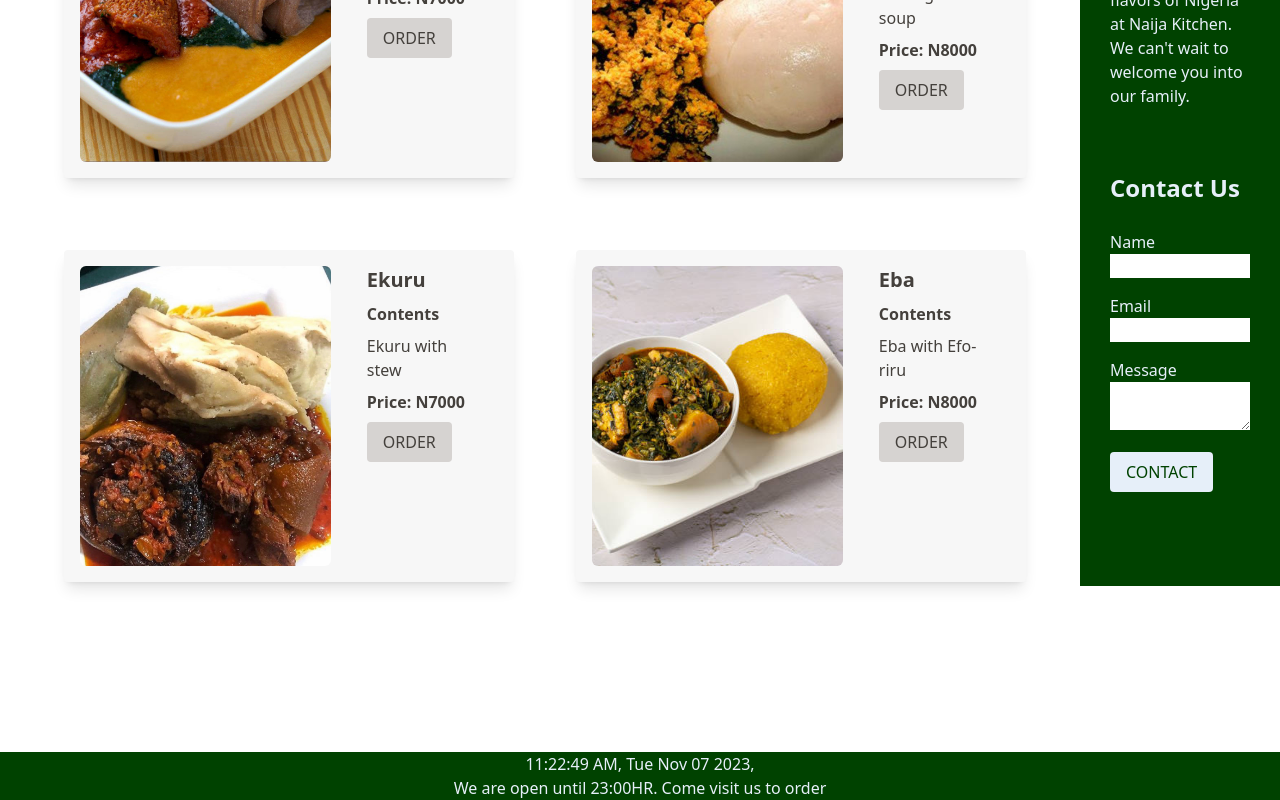
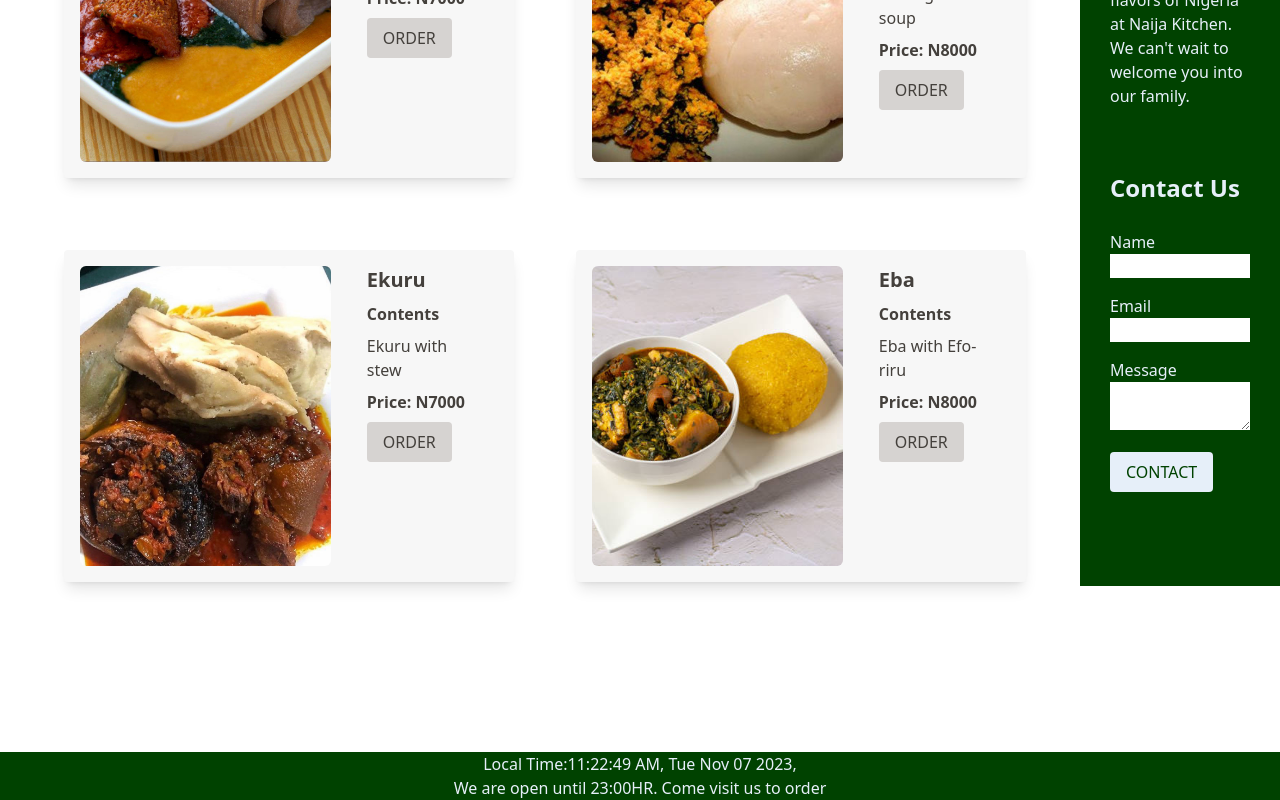
Before and after one commit to KBandipo/Naija-Kitchen-Landpage-with-React, a React (Vite) app: page / in a window 1280 px wide. Shown: the part 1232-2032 px from the top of the page. Built offline with nearby package versions, Linux system fonts and the light colour scheme.

Commit message:
Add text to Footer

```diff
--- a/src/assets/component/Footer.jsx
+++ b/src/assets/component/Footer.jsx
@@ -7,6 +7,8 @@ function Footer() {
   return (
     <footer className="text-[ #e6eff9] mx-auto bg-[#004200] ">
       <h1 className="text-center">
+        {" "}
+        Local Time:
         {presentTime}, {new Date().toDateString()},
         {isOpen ? (
           <p>We are open until {closeHour + 1}:00HR. Come visit us to order</p>
```
